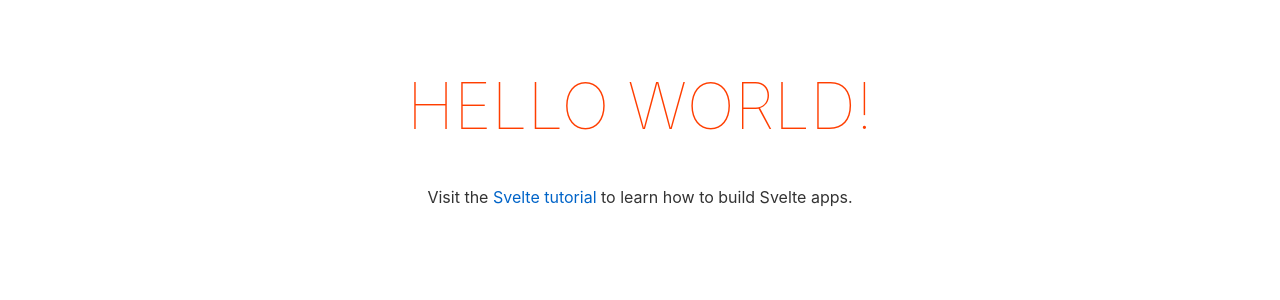
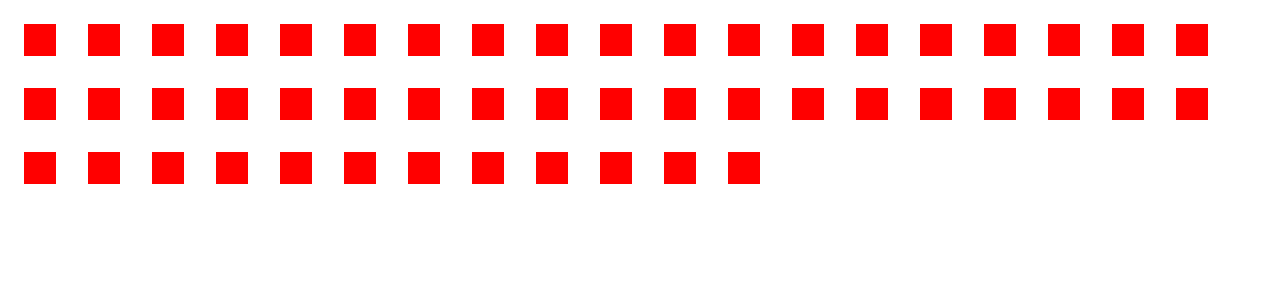
Before and after one commit to mjkonieczny/life-in-pixels, a Svelte app: page / in a window 1280 px wide. Shown: the top 300 px of the page. Built offline with nearby package versions, Linux system fonts and the light colour scheme.

Commit message:
Pixel component

```diff
--- a/src/App.svelte
+++ b/src/App.svelte
@@ -1,30 +1,19 @@
 <script>
-	export let name;
+  import Pixel from './Pixel.svelte'
+
+	let pixels = new Array(50);
 </script>
 
 <main>
-	<h1>Hello {name}!</h1>
-	<p>Visit the <a href="https://svelte.dev/tutorial">Svelte tutorial</a> to learn how to build Svelte apps.</p>
+  {#each pixels as pixel}
+    <Pixel/>
+  {/each}
 </main>
 
 <style>
 	main {
-		text-align: center;
-		padding: 1em;
-		max-width: 240px;
-		margin: 0 auto;
-	}
-
-	h1 {
-		color: #ff3e00;
-		text-transform: uppercase;
-		font-size: 4em;
-		font-weight: 100;
-	}
-
-	@media (min-width: 640px) {
-		main {
-			max-width: none;
-		}
+    display: flex;
+    flex-direction: row;
+    flex-wrap: wrap;
 	}
 </style>
--- /dev/null
+++ b/src/Pixel.svelte
@@ -0,0 +1,10 @@
+<div/>
+
+<style>
+  div {
+    background: red;
+    height: 2em;
+    width: 2em;
+    margin: 1em;
+  }
+</style>
```
